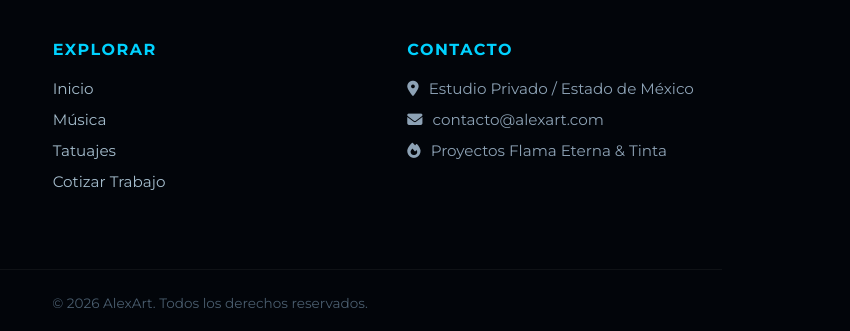
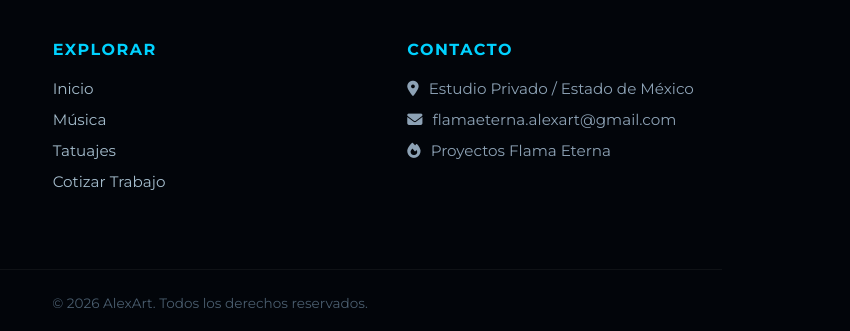
Before and after one commit to FlamaEterna/alexart, a plain HTML site: page index.html in a window 1280 px wide. Shown: the part 811-1142 px from the top of the page, 430-1280 px from the left. Drawn offline with Linux system fonts and the light colour scheme.

Commit message:
Correcion de correo electronico

```diff
--- a/index.html
+++ b/index.html
@@ -72,8 +72,8 @@
                 <h4>Contacto</h4>
                 <ul>
                     <li><i class="fa-solid fa-location-dot"></i> Estudio Privado / Estado de México</li>
-                    <li><i class="fa-solid fa-envelope"></i> contacto@alexart.com</li>
-                    <li><i class="fa-solid fa-fire"></i> Proyectos Flama Eterna & Tinta</li>
+                    <li><i class="fa-solid fa-envelope"></i> flamaeterna.alexart@gmail.com</li>
+                    <li><i class="fa-solid fa-fire"></i> Proyectos Flama Eterna</li>
                 </ul>
             </div>
 
```
Also changed, not shown: musica.html (+2 -2 lines), tatuajes.html (+1 -1 lines).
